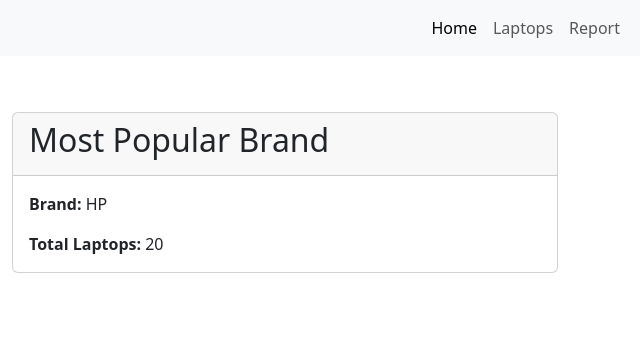
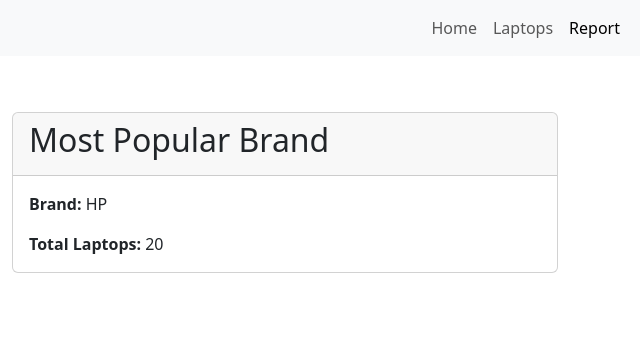
Before and after one commit to checodezz/laptopStore, a plain HTML site: page report.html in a window 1280 px wide. Shown: the full height of the page, 640-1280 px from the left. Drawn offline with nearby package versions, Linux system fonts and the light colour scheme.

Commit message:
Update report.html

```diff
--- a/report.html
+++ b/report.html
@@ -21,13 +21,13 @@
                 <div class="collapse navbar-collapse justify-content-end" id="navbarNav">
                     <ul class="navbar-nav">
                         <li class="nav-item">
-                            <a class="nav-link active" aria-current="page" href="./index.html">Home</a>
+                            <a class="nav-link " aria-current="page" href="./index.html">Home</a>
                         </li>
                         <li class="nav-item">
                             <a class="nav-link" href="./laptops.html">Laptops</a>
                         </li>
                         <li class="nav-item">
-                            <a class="nav-link" href="report.html">Report</a>
+                            <a class="nav-link active" href="report.html">Report</a>
                         </li>
                     </ul>
                 </div>
```
